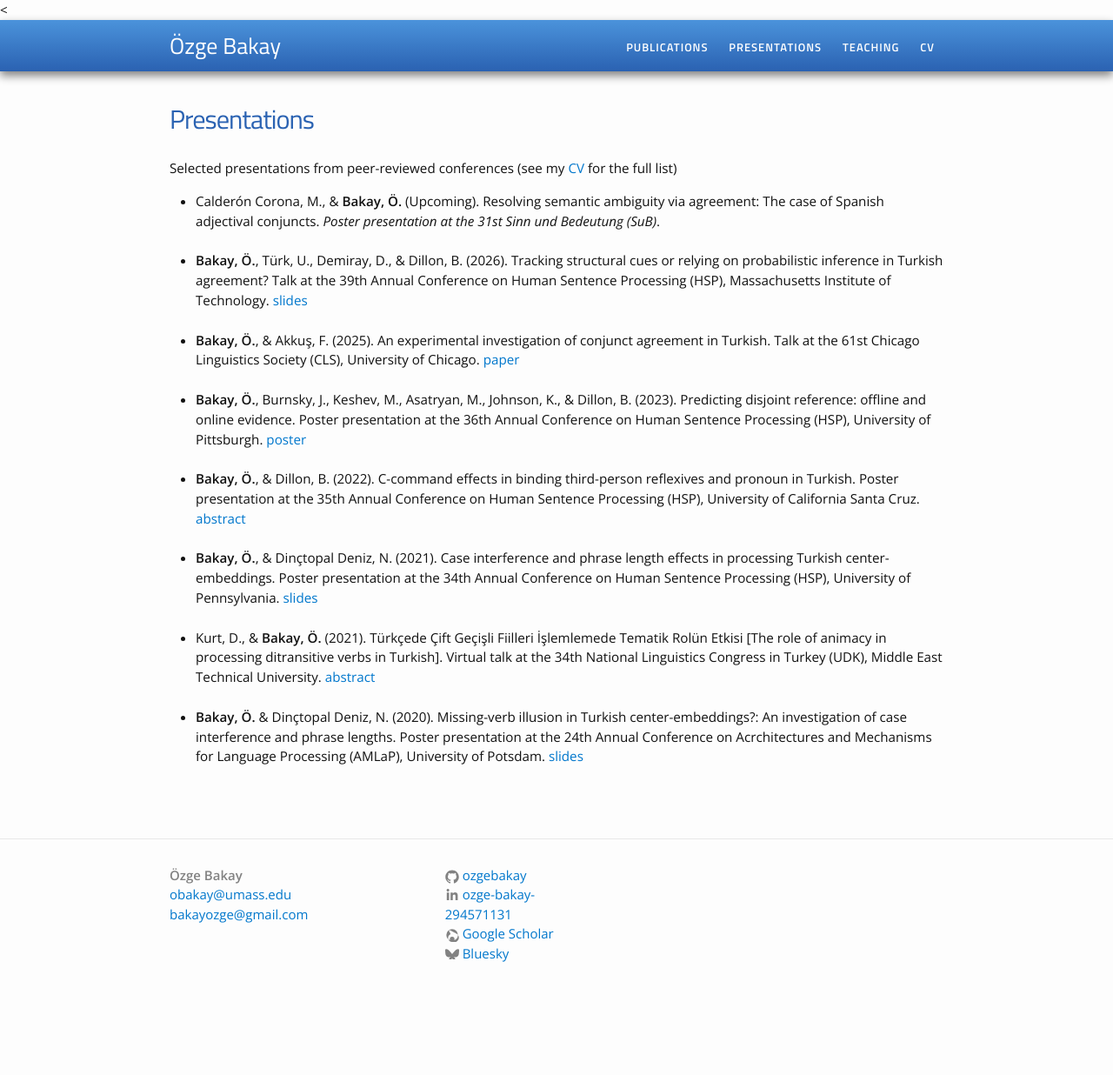
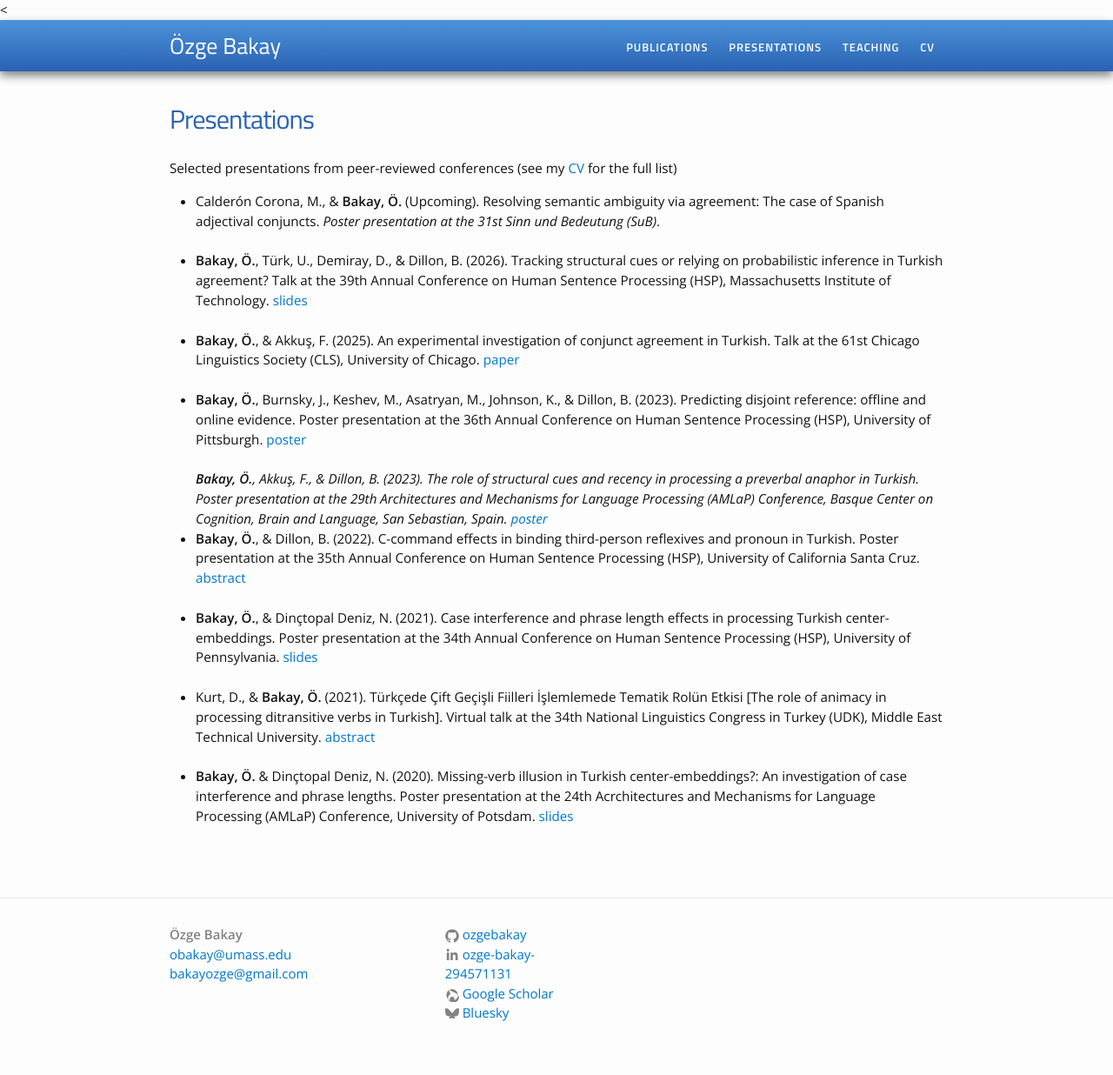
Before and after one commit to ozgebakay/ozgebakay.github.io, a Jekyll site: the page built from presentations.md, in a window 1280 px wide. Shown: the whole page at 87% size. Built offline with Jekyll 4.4.1, drawn with Linux system fonts in a browser that asks for light colours; before the commit the page ends 1167 px from its top, so only the background shows below that.

Commit message:
Update presentations.md

```diff
--- a/presentations.md
+++ b/presentations.md
@@ -25,6 +25,9 @@ Selected presentations from peer-reviewed conferences (see my <a href="/cv/OzgeB
 		<b>Bakay, Ö.</b>, Burnsky, J., Keshev, M., Asatryan, M., Johnson, K., &amp; Dillon, B. (2023). Predicting disjoint reference: offline and online evidence. Poster presentation at the 36th Annual Conference on Human Sentence Processing (HSP), University of Pittsburgh. <a href="/projects/Bakayetal2023_HSP.pdf">poster</a>
 	</li>
 	<br>
+	<i>
+		<b>Bakay, Ö.</b>, Akkuş, F., &amp; Dillon, B. (2023). The role of structural cues and recency in processing a preverbal anaphor in Turkish. Poster presentation at the 29th Architectures and Mechanisms for Language Processing (AMLaP) Conference, Basque Center on Cognition, Brain and Language, San Sebastian, Spain. <a href="/projects/Bakayetal2023_AMLaP.pdf">poster</a>
+	</i>
 	<li>
 		<b>Bakay, Ö.</b>, &amp; Dillon, B. (2022). C-command effects in binding third-person reflexives and pronoun in Turkish. Poster presentation at the 35th Annual Conference on Human Sentence Processing (HSP), University of California Santa Cruz. <a href="/projects/HSP2022BakayDillon.pdf">abstract</a>
 	</li>
@@ -39,7 +42,7 @@ Selected presentations from peer-reviewed conferences (see my <a href="/cv/OzgeB
 	<br>
 	<li>
 		<b>Bakay, Ö.</b> &amp; Dinçtopal Deniz, N. (2020). Missing-verb illusion in Turkish center-embeddings?: An
-investigation of case interference and phrase lengths. Poster presentation at the 24th Annual Conference on Acrchitectures and Mechanisms for Language Processing (AMLaP), University of Potsdam. <a href="/projects/AmLaP2020BakayDinctopalDeniz.pdf">slides</a>
+investigation of case interference and phrase lengths. Poster presentation at the 24th Acrchitectures and Mechanisms for Language Processing (AMLaP) Conference, University of Potsdam. <a href="/projects/AmLaP2020BakayDinctopalDeniz.pdf">slides</a>
 	</li>
 	<br>
 </ul>
```
